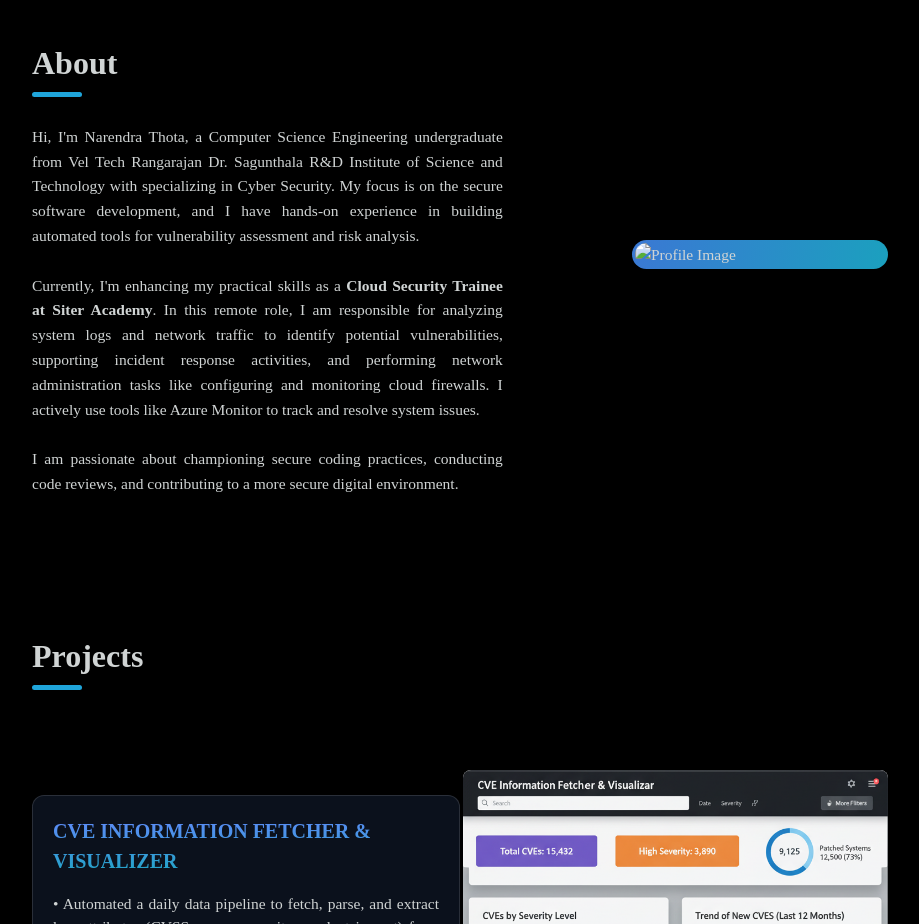
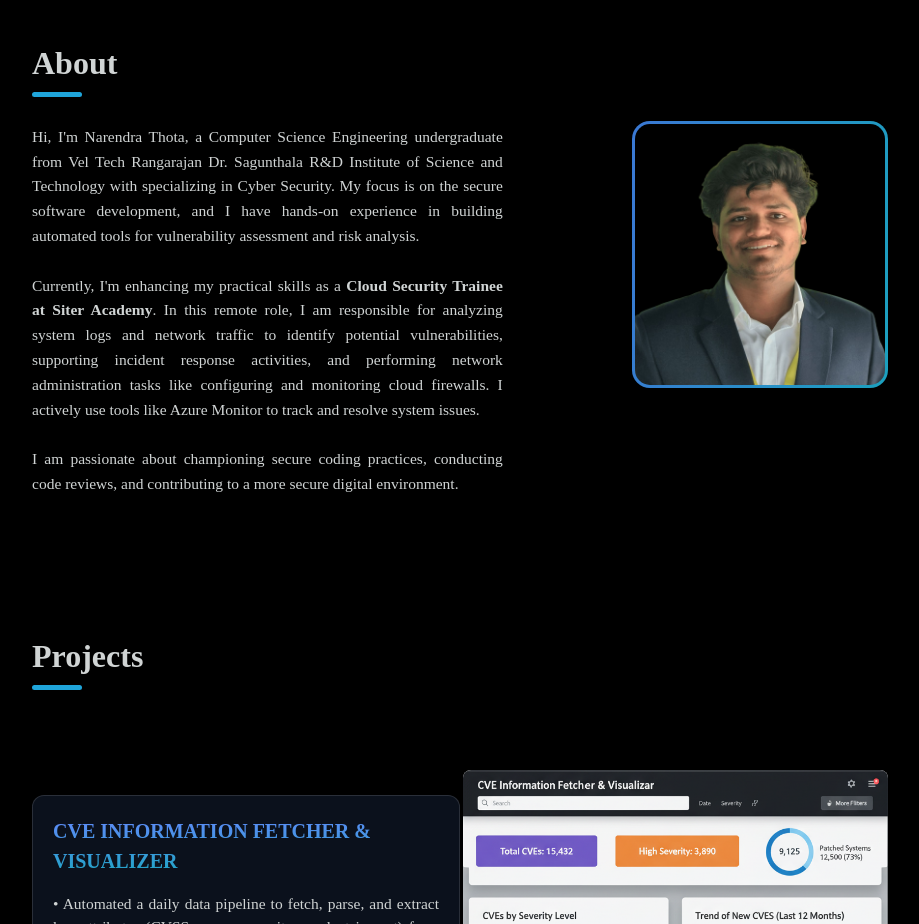
Before and after one commit to Thota-Narendra/narendrathota-portfolio, a plain HTML site: page index.html in a window 1280 px wide. Shown: the part 820-1744 px from the top of the page, without its empty margins (180-1099 px from the left). Drawn offline with Linux system fonts and the light colour scheme; the site is published under a folder, as on GitHub Pages, so addresses that start at the root find nothing.

Commit message:
profile_update

```diff
--- a/index.html
+++ b/index.html
@@ -301,7 +301,7 @@
     </div>
 
     <div class="img-box hidden-anim">
-        <img src="/img/profile.png" class="profile-img" alt="Profile Image" />
+        <img src="img/profile.png" class="profile-img" alt="Profile Image" />
     </div>
 </section>
 
```
